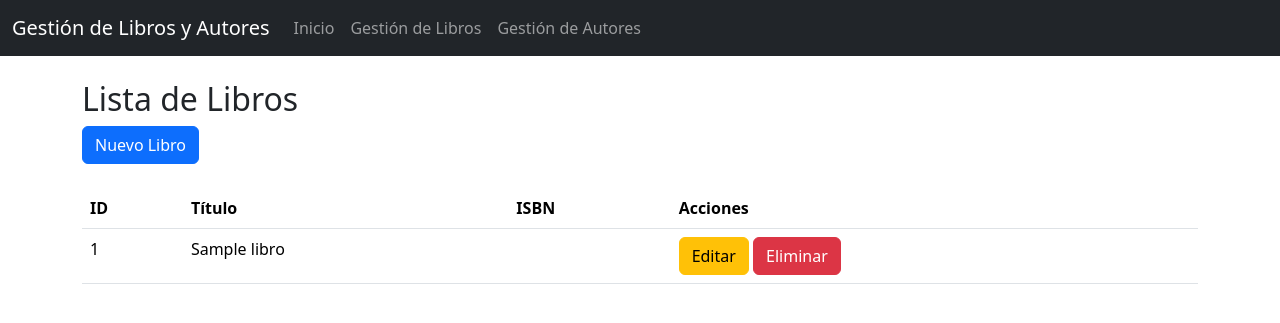
After one commit to maik151/Proyecto_Final_Jimenez_Chiluiza_Loor, a PHP site: page /Proyecto_Final_Jimenez_Chiluiza_Loor/app/views/LibroView.php in a window 1280 px wide. The commit adds this page. Shown: the top 323 px of the page. Run offline with PHP 8.4, Linux system fonts and the light colour scheme; tables that the repository leaves empty or names only in its code hold one stand-in row (values such as "Sample post"); data that the repository does not hold is empty.

Commit message:
- Creacion de archivos de LibroView y AutorView para la gestion de la vista del frontend - Se creo archivo app.js para validar funcionamiento - modificacion en algunas funciones de LirbController e index.php - Se valida el funcionamiento del boton de crear nuevo libro y eliminar libro, se verifica todod directo en la base de datos, el programa funciona en el contexto de libro

```diff
--- /dev/null
+++ b/app/views/LibroView.php
@@ -0,0 +1,131 @@
+<?php
+require_once __DIR__ . '/../../config/database.php';
+require_once __DIR__ . '/../services/LibroService.php';
+
+$database = new Database();
+$conn = $database->conectar();
+$libroService = new LibroService($conn);
+
+$libros = $libroService->getAll();
+?>
+<!DOCTYPE html>
+<html lang="es">
+<head>
+    <meta charset="UTF-8">
+    <meta name="viewport" content="width=device-width, initial-scale=1.0">
+    <title>Gestión de Libros</title>
+    <link href="https://cdn.jsdelivr.net/npm/bootstrap@5.1.3/dist/css/bootstrap.min.css" rel="stylesheet">
+    <script src="https://cdn.jsdelivr.net/npm/axios/dist/axios.min.js"></script>
+</head>
+<body>
+<?php include __DIR__ . '/../../public/templates/header.php'; ?>
+
+<div class="container mt-4">
+        <h2>Lista de Libros</h2>
+        <button class="btn btn-primary" onclick="abrirModalNuevo()">Nuevo Libro</button>
+
+        <table class="table mt-4">
+            <tr><th>ID</th><th>Título</th><th>ISBN</th><th>Acciones</th></tr>
+            <?php foreach ($libros as $libro): ?>
+                <tr>
+                    <td><?= $libro['id_libro'] ?></td>
+                    <td><?= $libro['titulo_libro'] ?></td>
+                    <td><?= $libro['ISBN'] ?></td>
+                    <td>
+                        <button class="btn btn-warning" onclick="editarLibro(<?= htmlspecialchars(json_encode($libro)) ?>)">Editar</button>
+                        <button class="btn btn-danger" onclick="eliminarLibro(<?= $libro['id_libro'] ?>)">Eliminar</button>
+                    </td>
+                </tr>
+            <?php endforeach; ?>
+        </table>
+    </div>
+
+    <!-- Modal de Creación/Edición de Libro -->
+    <div class="modal fade" id="modalLibro" tabindex="-1">
+        <div class="modal-dialog">
+            <div class="modal-content">
+                <div class="modal-header">
+                    <h5 class="modal-title">Agregar/Editar Libro</h5>
+                </div>
+                <div class="modal-body">
+                    <input type="hidden" id="id_libro">
+                    <label>Título:</label>
+                    <input type="text" id="titulo_libro" class="form-control">
+                    <label>ISBN:</label>
+                    <input type="text" id="isbn" class="form-control">
+                    <label>Autor ID:</label>
+                    <input type="number" id="id_autor" class="form-control">
+                    <label>Género:</label>
+                    <input type="text" id="genero_libro" class="form-control">
+                </div>
+                <div class="modal-footer">
+                    <button class="btn btn-secondary" data-bs-dismiss="modal">Cancelar</button>
+                    <button class="btn btn-primary" onclick="guardarLibro()">Guardar</button>
+                </div>
+            </div>
+        </div>
+    </div>
+
+    <script>
+        function abrirModalNuevo() {
+            document.getElementById("id_libro").value = "";
+            document.getElementById("titulo_libro").value = "";
+            document.getElementById("isbn").value = "";
+            document.getElementById("id_autor").value = "";
+            document.getElementById("genero_libro").value = "";
+            new bootstrap.Modal(document.getElementById("modalLibro")).show();
+        }
+
+        function editarLibro(libro) {
+            document.getElementById("id_libro").value = libro.id_libro;
+            document.getElementById("titulo_libro").value = libro.titulo_libro;
+            document.getElementById("isbn").value = libro.ISBN;
+            document.getElementById("id_autor").value = libro.id_autor;
+            document.getElementById("genero_libro").value = libro.genero_libro;
+            new bootstrap.Modal(document.getElementById("modalLibro")).show();
+        }
+
+        function guardarLibro() {
+            let id_libro = document.getElementById("id_libro").value;
+            let libro = {
+                titulo_libro: document.getElementById("titulo_libro").value,
+                ISBN: document.getElementById("isbn").value,
+                id_autor: document.getElementById("id_autor").value,
+                genero_libro: document.getElementById("genero_libro").value
+            };
+
+            let url = id_libro ? "/Proyecto_Final_Jimenez_Chiluiza_Loor/public/libros/editar" : "/Proyecto_Final_Jimenez_Chiluiza_Loor/public/libros";
+            let method = id_libro ? "PUT" : "POST";
+
+            if (id_libro) libro.id_libro = id_libro;
+
+            axios({
+                method: method,
+                url: url,
+                data: libro, // Pasar los datos directamente como objeto (axios lo convierte a JSON)
+                headers: {
+                    'Content-Type': 'application/json'  // Asegurarte de que el encabezado esté configurado correctamente
+                }
+            })
+            .then(response => {
+                alert("Libro guardado exitosamente");
+                location.reload();
+            })
+            .catch(error => console.error(error));
+        }
+
+        function eliminarLibro(id_libro) {
+            if (confirm("¿Estás seguro de eliminar este libro?")) {
+                axios.delete(`http://localhost/Proyecto_Final_Jimenez_Chiluiza_Loor/public/libros/${id_libro}`)
+                    .then(response => {
+                        alert("Libro eliminado");
+                        location.reload();
+                    })
+                    .catch(error => console.error(error));
+            }
+        }
+    </script>
+
+    <script src="https://cdn.jsdelivr.net/npm/bootstrap@5.1.3/dist/js/bootstrap.bundle.min.js"></script>
+</body>
+</html>
--- a/public/index.php
+++ b/public/index.php
@@ -19,7 +19,7 @@ $router->add('GET', '/libros', fn() => $libroController->index());
 $router->add('GET', '/libros/:id', fn($id) => $libroController->show($id));
 $router->add('POST', '/libros', fn() => $libroController->store());
 $router->add('PUT', '/libros', fn() => $libroController->update($id));
-$router->add('DELETE', '/libros', fn() => $libroController->destroy($id));
+$router->add('DELETE', '/libros/:id', fn($id) => $libroController->destroy($id));
 
 // // Rutas para Autores.
 $autorController = new AutorController();
--- a/public/templates/header.php
+++ b/public/templates/header.php
@@ -7,41 +7,28 @@
     <link href="https://cdn.jsdelivr.net/npm/bootstrap@5.3.3/dist/css/bootstrap.min.css" rel="stylesheet" integrity="sha384-QWTKZyjpPEjISv5WaRU9OFeRpok6YctnYmDr5pNlyT2bRjXh0JMhjY6hW+ALEwIH" crossorigin="anonymous">
   </head>
   <body>
-    <nav class="navbar navbar-expand-lg navbar-light bg-light">
-        <a class="navbar-brand" href="#">Navbar</a>
-        <button class="navbar-toggler" type="button" data-toggle="collapse" data-target="#navbarSupportedContent" aria-controls="navbarSupportedContent" aria-expanded="false" aria-label="Toggle navigation">
+  <nav class="navbar navbar-expand-lg navbar-dark bg-dark">
+    <div class="container-fluid">
+        <a class="navbar-brand" href="index.php">Gestión de Libros y Autores</a>
+        <button class="navbar-toggler" type="button" data-bs-toggle="collapse" data-bs-target="#navbarNav" aria-controls="navbarNav" aria-expanded="false" aria-label="Toggle navigation">
             <span class="navbar-toggler-icon"></span>
         </button>
-
-        <div class="collapse navbar-collapse" id="navbarSupportedContent">
-            <ul class="navbar-nav mr-auto">
-            <li class="nav-item active">
-                <a class="nav-link" href="#">Home <span class="sr-only">(current)</span></a>
+        <div class="collapse navbar-collapse" id="navbarNav">
+            <ul class="navbar-nav">
+                <li class="nav-item">
+                    <a class="nav-link" href="index.php">Inicio</a>
                 </li>
                 <li class="nav-item">
-                <a class="nav-link" href="#">Link</a>
-            </li>
-            <li class="nav-item dropdown">
-                <a class="nav-link dropdown-toggle" href="#" id="navbarDropdown" role="button" data-toggle="dropdown" aria-haspopup="true" aria-expanded="false">
-                Dropdown
-                </a>
-                <div class="dropdown-menu" aria-labelledby="navbarDropdown">
-                <a class="dropdown-item" href="#">Action</a>
-                <a class="dropdown-item" href="#">Another action</a>
-                <div class="dropdown-divider"></div>
-                <a class="dropdown-item" href="#">Something else here</a>
-                </div>
+                    <a class="nav-link" href="libros.php">Gestión de Libros</a>
                 </li>
                 <li class="nav-item">
-                <a class="nav-link disabled" href="#">Disabled</a>
+                    <a class="nav-link" href="autores.php">Gestión de Autores</a>
                 </li>
             </ul>
-            <form class="form-inline my-2 my-lg-0">
-            <input class="form-control mr-sm-2" type="search" placeholder="Search" aria-label="Search">
-            <button class="btn btn-outline-success my-2 my-sm-0" type="submit">Search</button>
-            </form>
+        </div>
     </div>
 </nav>
+
     <script src="https://cdn.jsdelivr.net/npm/bootstrap@5.3.3/dist/js/bootstrap.bundle.min.js" integrity="sha384-YvpcrYf0tY3lHB60NNkmXc5s9fDVZLESaAA55NDzOxhy9GkcIdslK1eN7N6jIeHz" crossorigin="anonymous"></script>
 </body>
 <div></div>
```
Also changed, not shown: app/controllers/LibroController.php (+28 -10 lines), app/views/AutorView.php (added, +127 -0 lines), public/js/app.js (added). Lines whose indentation alone changed are shown as unchanged.
